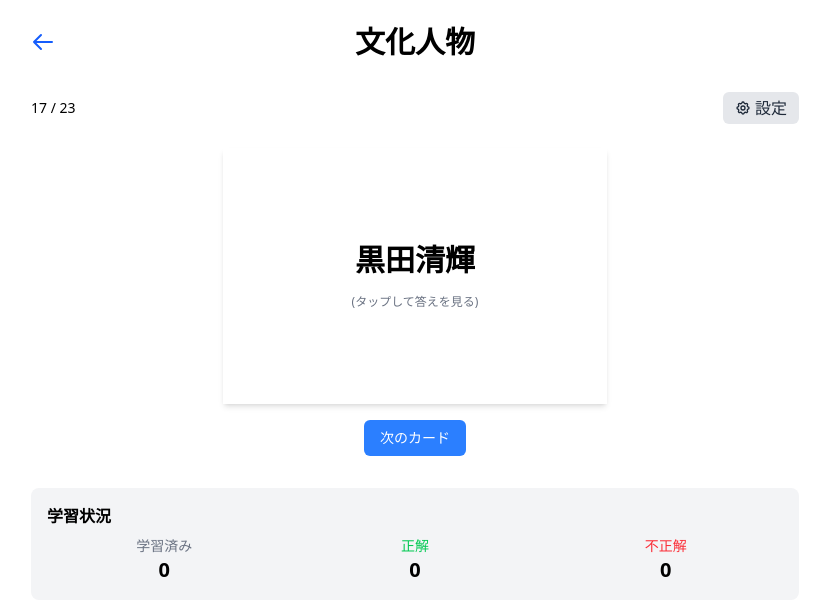
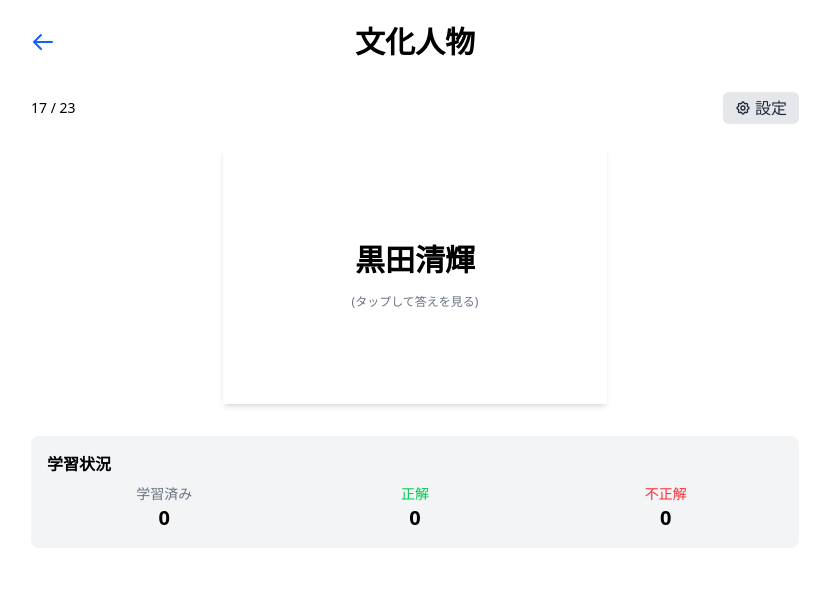
Before and after one commit to ayukatawago/study-app, a Next.js app: page /culture in a window 1280 px wide. Shown: the top 616 px of the page, without its empty margins (225-1055 px from the left). Built offline with nearby package versions, Linux system fonts and the light colour scheme.

Commit message:
Show next button only in ConstitutionDeck

```diff
--- a/src/app/constitution/page.tsx
+++ b/src/app/constitution/page.tsx
@@ -21,7 +21,7 @@ export default function ConstitutionPage() {
     <main className="min-h-screen p-4 sm:p-6">
       <div className="max-w-3xl mx-auto">
         <PageHeader title="日本国憲法" />
-        <ConstitutionDeck />
+        <ConstitutionDeck showNextButton={true} />
       </div>
     </main>
   );
--- a/src/components/flashcard/BaseDeck.tsx
+++ b/src/components/flashcard/BaseDeck.tsx
@@ -11,10 +11,11 @@ interface BaseDeckProps<T extends BaseFlashcardData, S extends BaseFlashcardSett
   error: string | null;
   settings: S;
   setSettings: (settings: S) => void;
-  renderCard: (item: T, onCorrect: () => void, onIncorrect: () => void) => ReactNode;
+  renderCard: (item: T, onCorrect: () => void, onIncorrect: () => void, onFlip?: (isFlipped: boolean) => void) => ReactNode;
   renderSettingsPanel: () => ReactNode;
   getItemId: (item: T) => string | number;  // Function to extract the unique identifier from an item
   filterItems?: (items: T[], incorrectIds: (string | number)[]) => T[];  // Custom filter function
+  showNextButton?: boolean; // Whether to show the "next card" button
 }
 
 export default function BaseDeck<T extends BaseFlashcardData, S extends BaseFlashcardSettings>({
@@ -28,6 +29,7 @@ export default function BaseDeck<T extends BaseFlashcardData, S extends BaseFlas
   renderSettingsPanel,
   getItemId,
   filterItems,
+  showNextButton = false, // Only show next button for constitution by default
 }: BaseDeckProps<T, S>) {
   const [currentIndex, setCurrentIndex] = useState(0);
   const [key, setKey] = useState(0); // Add a key to force re-render when switching cards
@@ -283,6 +285,7 @@ export default function BaseDeck<T extends BaseFlashcardData, S extends BaseFlas
         <div>
           {renderCard(currentItem, handleCorrect, handleIncorrect)}
 
+          {showNextButton && (
             <div className="mt-4 flex justify-center">
               <button
                 onClick={moveToNextCard}
@@ -291,6 +294,7 @@ export default function BaseDeck<T extends BaseFlashcardData, S extends BaseFlas
                 次のカード
               </button>
             </div>
+          )}
         </div>
       ) : (
         <div className="min-h-[300px] flex items-center justify-center">
--- a/src/components/flashcard/ConstitutionDeck.tsx
+++ b/src/components/flashcard/ConstitutionDeck.tsx
@@ -4,8 +4,13 @@ import { useState, useMemo, useEffect } from 'react';
 import { useConstitution } from '@/hooks/useConstitution';
 import ConstitutionCard from './ConstitutionCard';
 import { useLocalStorage } from '@/hooks/useLocalStorage';
+import BaseDeck from './BaseDeck';
 
-export default function ConstitutionDeck() {
+interface ConstitutionDeckProps {
+  showNextButton?: boolean;
+}
+
+export default function ConstitutionDeck({ showNextButton = true }: ConstitutionDeckProps) {
   const { constitutionData, isLoading, error } = useConstitution();
 
   const [settings, setSettings] = useLocalStorage('constitution_settings', {
@@ -349,6 +354,7 @@ export default function ConstitutionDeck() {
             onIncorrect={handleIncorrect}
           />
 
+          {showNextButton && (
             <div className="mt-4 flex justify-center">
               <button
                 onClick={moveToNextCard}
@@ -357,6 +363,7 @@ export default function ConstitutionDeck() {
                 次のカード
               </button>
             </div>
+          )}
         </div>
       ) : (
         <div className="min-h-[300px] flex items-center justify-center">
```
Lines whose indentation alone changed are shown as unchanged.
